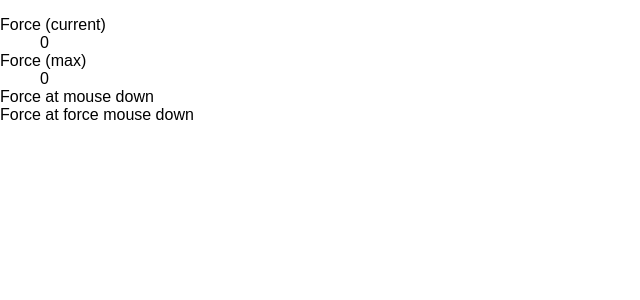
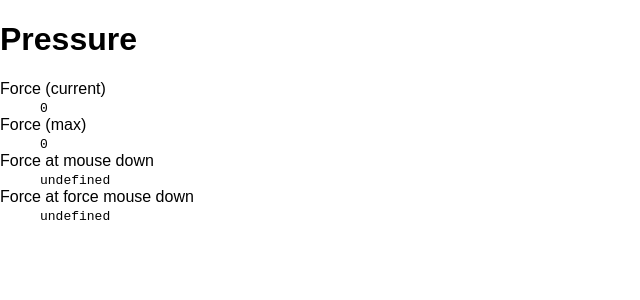
Before and after one commit to j-/pressure, a React app: page / in a window 1280 px wide. Shown: the top 300 px of the page, without its empty margins (0-640 px from the left). Built offline with nearby package versions, Linux system fonts and the light colour scheme.

Commit message:
Introduce primitive JSON output components

```diff
--- a/src/components/App.tsx
+++ b/src/components/App.tsx
@@ -6,6 +6,7 @@ import ForceAtForceMouseDown from '../containers/ForceAtForceMouseDown';
 
 const App: React.StatelessComponent = () => (
 	<div className="App">
+		<h1>Pressure</h1>
 		<dl>
 			<dt>Force (current)</dt>
 			<dd><ForceCurrent /></dd>
--- /dev/null
+++ b/src/components/JSONNumber.tsx
@@ -0,0 +1,11 @@
+import * as React from 'react';
+
+export interface Props {
+	value: number;
+}
+
+const JSONNumber: React.StatelessComponent<Props> = ({ value }) => (
+	<code className="JSONNumber">{value}</code>
+);
+
+export default JSONNumber;
--- /dev/null
+++ b/src/components/JSONPrimitive.tsx
@@ -0,0 +1,15 @@
+import * as React from 'react';
+import JSONNumber from './JSONNumber';
+import JSONUndefined from './JSONUndefined';
+
+export interface Props {
+	value: number | undefined;
+}
+
+const JSONPrimitive: React.StatelessComponent<Props> = ({ value }) => (
+	typeof value === 'number' ? <JSONNumber value={value} /> :
+	typeof value === 'undefined' ? <JSONUndefined /> :
+	null
+);
+
+export default JSONPrimitive;
--- /dev/null
+++ b/src/components/JSONUndefined.tsx
@@ -0,0 +1,7 @@
+import * as React from 'react';
+
+const JSONUndefined: React.StatelessComponent = () => (
+	<code className="JSONUndefined">undefined</code>
+);
+
+export default JSONUndefined;
--- a/src/components/MaybeOutputNumeric.tsx
+++ /dev/null
@@ -1,12 +0,0 @@
-import * as React from 'react';
-import OutputNumeric from './OutputNumeric';
-
-export interface Props {
-	value?: number;
-}
-
-const MaybeOutputNumeric: React.StatelessComponent<Props> = ({ value }) => (
-	!value ? null : <OutputNumeric value={value} />
-);
-
-export default MaybeOutputNumeric;
--- a/src/components/OutputNumeric.tsx
+++ /dev/null
@@ -1,13 +0,0 @@
-import * as React from 'react';
-
-export interface Props {
-	value: number;
-}
-
-const OutputNumeric: React.StatelessComponent<Props> = ({ value }) => (
-	<output>
-		{value}
-	</output>
-);
-
-export default OutputNumeric;
--- a/src/containers/ForceAtForceMouseDown.tsx
+++ b/src/containers/ForceAtForceMouseDown.tsx
@@ -1,5 +1,5 @@
 import { connect, MapStateToProps } from 'react-redux';
-import MaybeOutputNumeric from '../components/MaybeOutputNumeric';
+import JSONPrimitive from '../components/JSONPrimitive';
 import { ReducerState, getForceAtForceMouseDown } from '../store';
 
 interface StateProps {
@@ -12,4 +12,4 @@ const mapStateToProps: MapStateToProps<StateProps, void, ReducerState> = (state)
 
 export default connect(
 	mapStateToProps,
-)(MaybeOutputNumeric);
+)(JSONPrimitive);
--- a/src/containers/ForceAtMouseDown.tsx
+++ b/src/containers/ForceAtMouseDown.tsx
@@ -1,5 +1,5 @@
 import { connect, MapStateToProps } from 'react-redux';
-import MaybeOutputNumeric from '../components/MaybeOutputNumeric';
+import JSONPrimitive from '../components/JSONPrimitive';
 import { ReducerState, getForceAtMouseDown } from '../store';
 
 interface StateProps {
@@ -12,4 +12,4 @@ const mapStateToProps: MapStateToProps<StateProps, void, ReducerState> = (state)
 
 export default connect(
 	mapStateToProps,
-)(MaybeOutputNumeric);
+)(JSONPrimitive);
--- a/src/containers/ForceCurrent.tsx
+++ b/src/containers/ForceCurrent.tsx
@@ -1,5 +1,5 @@
 import { connect, MapStateToProps } from 'react-redux';
-import OutputNumeric from '../components/OutputNumeric';
+import JSONPrimitive from '../components/JSONPrimitive';
 import { ReducerState, getForce } from '../store';
 
 interface StateProps {
@@ -12,4 +12,4 @@ const mapStateToProps: MapStateToProps<StateProps, void, ReducerState> = (state)
 
 export default connect(
 	mapStateToProps,
-)(OutputNumeric);
+)(JSONPrimitive);
--- a/src/containers/ForceMax.tsx
+++ b/src/containers/ForceMax.tsx
@@ -1,5 +1,5 @@
 import { connect, MapStateToProps } from 'react-redux';
-import OutputNumeric from '../components/OutputNumeric';
+import JSONPrimitive from '../components/JSONPrimitive';
 import { ReducerState, getMaxForce } from '../store';
 
 interface StateProps {
@@ -12,4 +12,4 @@ const mapStateToProps: MapStateToProps<StateProps, void, ReducerState> = (state)
 
 export default connect(
 	mapStateToProps,
-)(OutputNumeric);
+)(JSONPrimitive);
```
Also changed, not shown: 1 other file (tests, documents, lock files or other folders).
